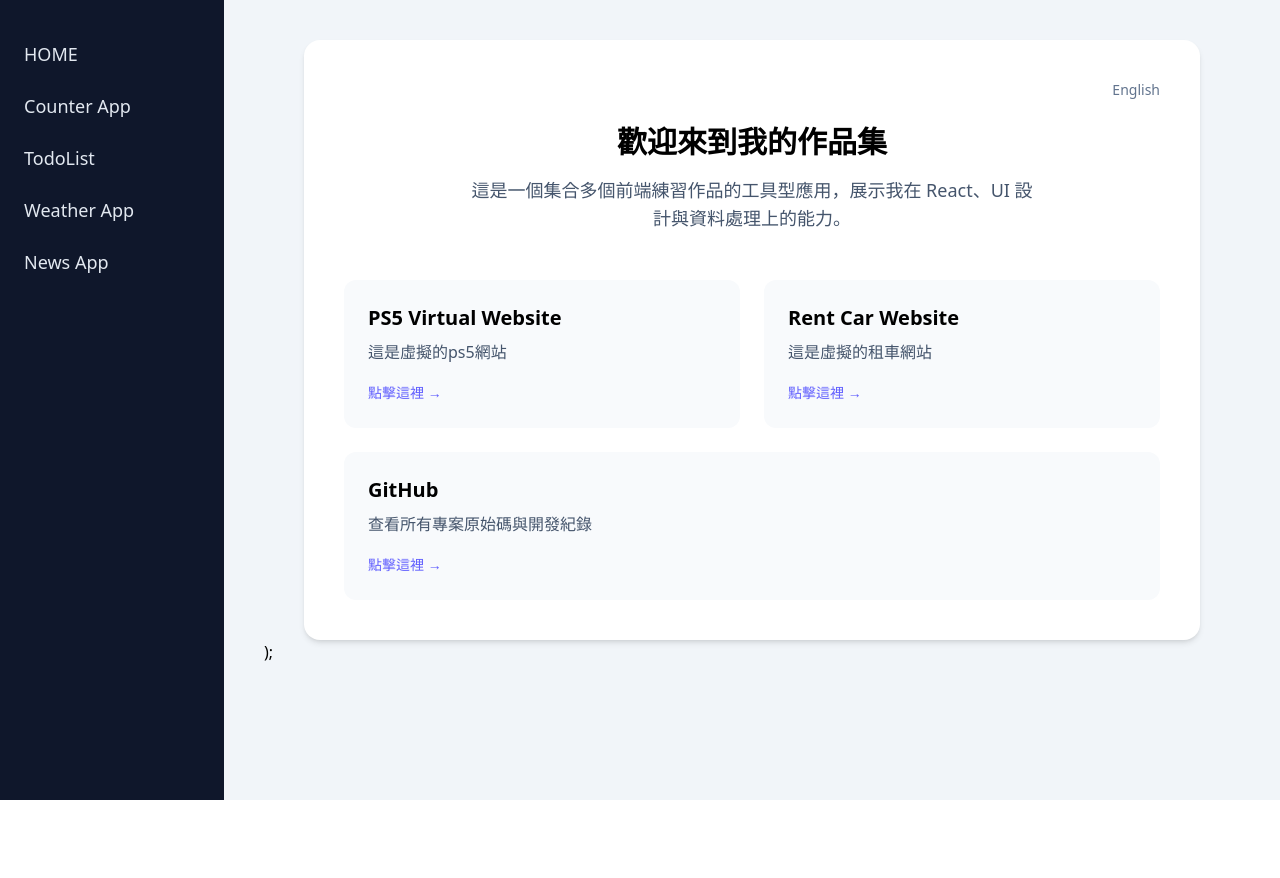
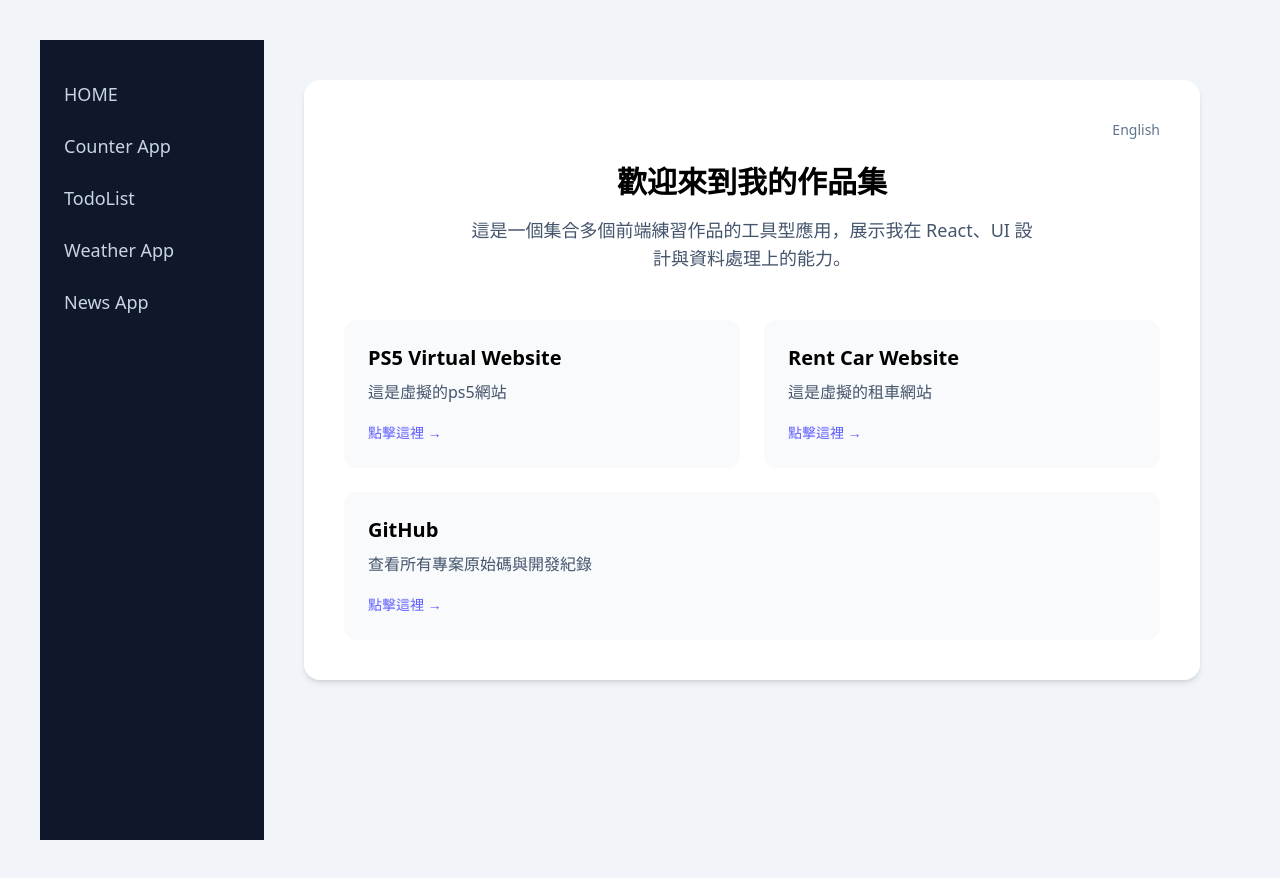
Before and after one commit to henryliu3033-afk/resume-profolio, a React (Vite) app: page / in a window 1280 px wide. Before the commit the page ends 800 px from the top, so only its background shows below. Built offline with nearby package versions, Linux system fonts and the light colour scheme.

Commit message:
change of homepage nav app

```diff
--- a/src/App.jsx
+++ b/src/App.jsx
@@ -4,7 +4,7 @@
 function App() {
   return (
     <>
-      <div className="flex bg-slate-100 min-h-screen">
+      <div className="flex bg-slate-100  md:p-8 lg:p-10">
         {/* 左侧固定导航栏 */}
         <Navigator />
 
--- a/src/Nav.jsx
+++ b/src/Nav.jsx
@@ -3,22 +3,47 @@
 function Navigator() {
   return (
     <>
-      <div className="w-56 bg-slate-900 text-slate-200 h-screen sticky top-0">
+      <div className="w-56 bg-slate-900 text-slate-200 h-screen sticky top-0 ">
         <ul className="flex flex-col gap-6 px-6 pt-10 text-lg">
           <li>
-            <Link to="/">HOME</Link>
+            <Link
+              to="/"
+              className="text-slate-300 hover:text-indigo-400 transition"
+            >
+              HOME
+            </Link>
           </li>
           <li>
-            <Link to="/counter">Counter App</Link>
+            <Link
+              to="/counter"
+              className="text-slate-300 hover:text-indigo-400 transition"
+            >
+              Counter App
+            </Link>
           </li>
           <li>
-            <Link to="/todolist">TodoList</Link>
+            <Link
+              to="/todolist"
+              className="text-slate-300 hover:text-indigo-400 transition"
+            >
+              TodoList
+            </Link>
           </li>
           <li>
-            <Link to="/weather">Weather App</Link>
+            <Link
+              to="/weather"
+              className="text-slate-300 hover:text-indigo-400 transition"
+            >
+              Weather App
+            </Link>
           </li>
           <li>
-            <Link to="/news">News App</Link>
+            <Link
+              to="/news"
+              className="text-slate-300 hover:text-indigo-400 transition"
+            >
+              News App
+            </Link>
           </li>
         </ul>
       </div>
--- a/src/News/NewsApp.jsx
+++ b/src/News/NewsApp.jsx
@@ -38,7 +38,6 @@
     <>
       <div className="flex justify-center">
         <div className="w-full max-w-6xl bg-white rounded-2xl shadow-md p-8">
-          {/* 🔍 Search Header */}
           <form
             className="flex gap-4 mb-8"
             onSubmit={(e) => {
@@ -92,7 +91,6 @@
           </div>
         </div>
       </div>
-      );
     </>
   );
 }
--- a/src/homepage.jsx
+++ b/src/homepage.jsx
@@ -97,7 +97,6 @@
           </div>
         </div>
       </div>
-      );
     </>
   );
 }
```
